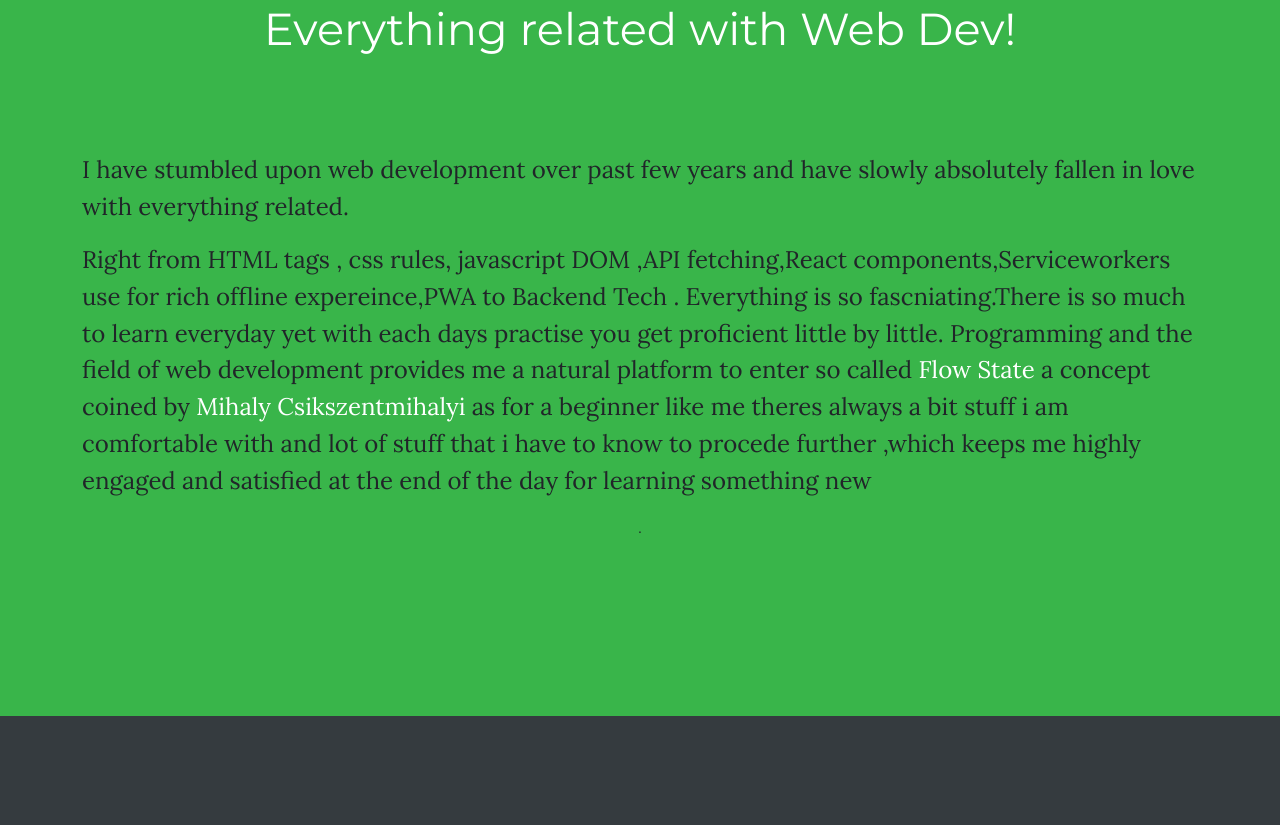
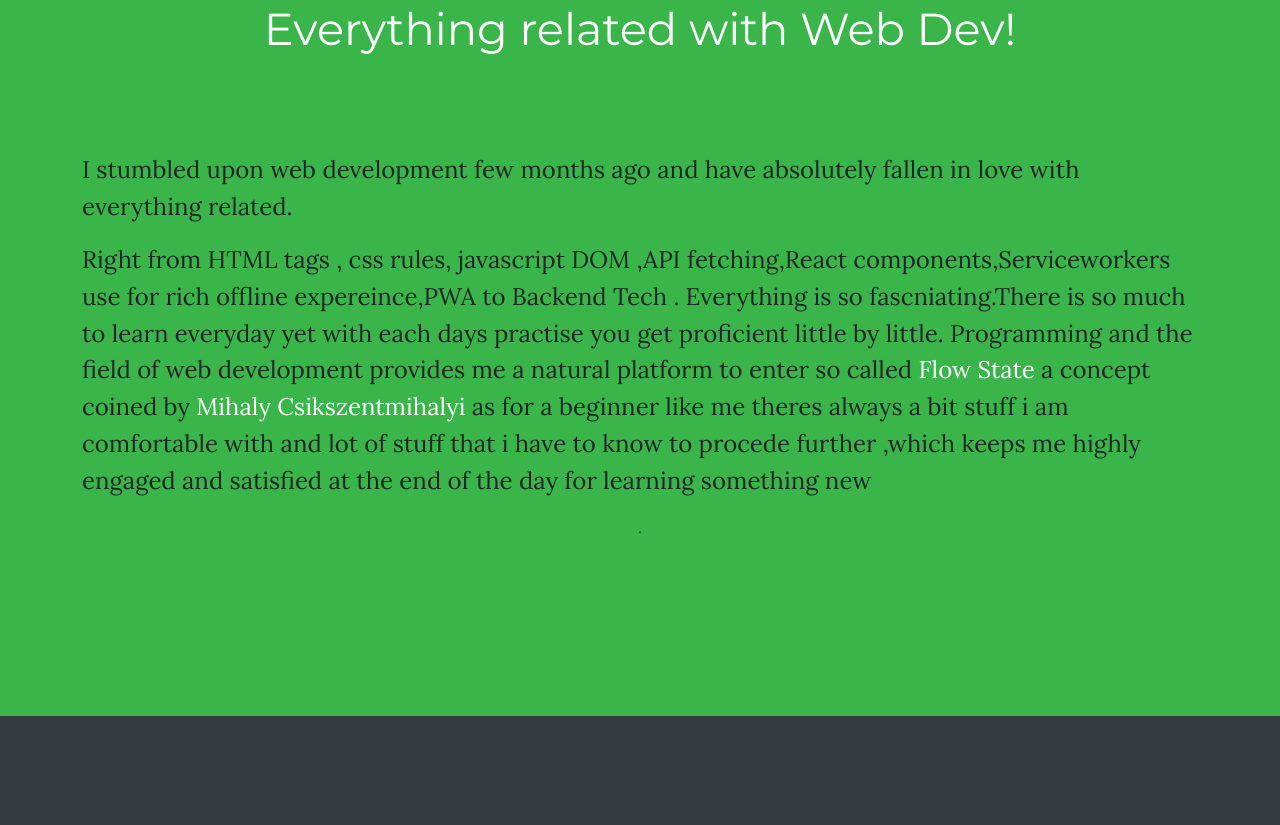
Before and after one commit to AjayBains/new-portfolio, a website: page index.html in a window 1280 px wide. Shown: the part 815-1640 px from the top of the page. Drawn offline with nearby package versions, Linux system fonts and the light colour scheme.

Commit message:
few touches

```diff
--- a/index.html
+++ b/index.html
@@ -82,8 +82,7 @@
             <h3 class="about__subtitle">I Love ❤</h3>
             <h2 class="about__title">Everything related with Web Dev!</h2>
 
-            <p class="about__text">I have stumbled upon web development over past few years and have slowly absolutely fallen in
-                love with everything related.</p>
+            <p class="about__text">I stumbled upon web development few months ago and  have absolutely fallen in love with everything related.</p>
             <p class="about__text">Right from HTML tags , css rules, javascript DOM ,API fetching,React components,Serviceworkers
                 use for rich offline expereince,PWA to Backend Tech . Everything is so fascniating.There is so much to learn
                 everyday yet with each days practise you get proficient little by little. Programming and the
@@ -253,7 +252,7 @@
 
     <!-- Footer -->
     <footer class="text-center py-5 bg-secondary text-light">
-        Created with ❤  &copy Ajay Bains;
+        Created with ❤  &copy Ajay Bains
     </footer>
 
 
```
